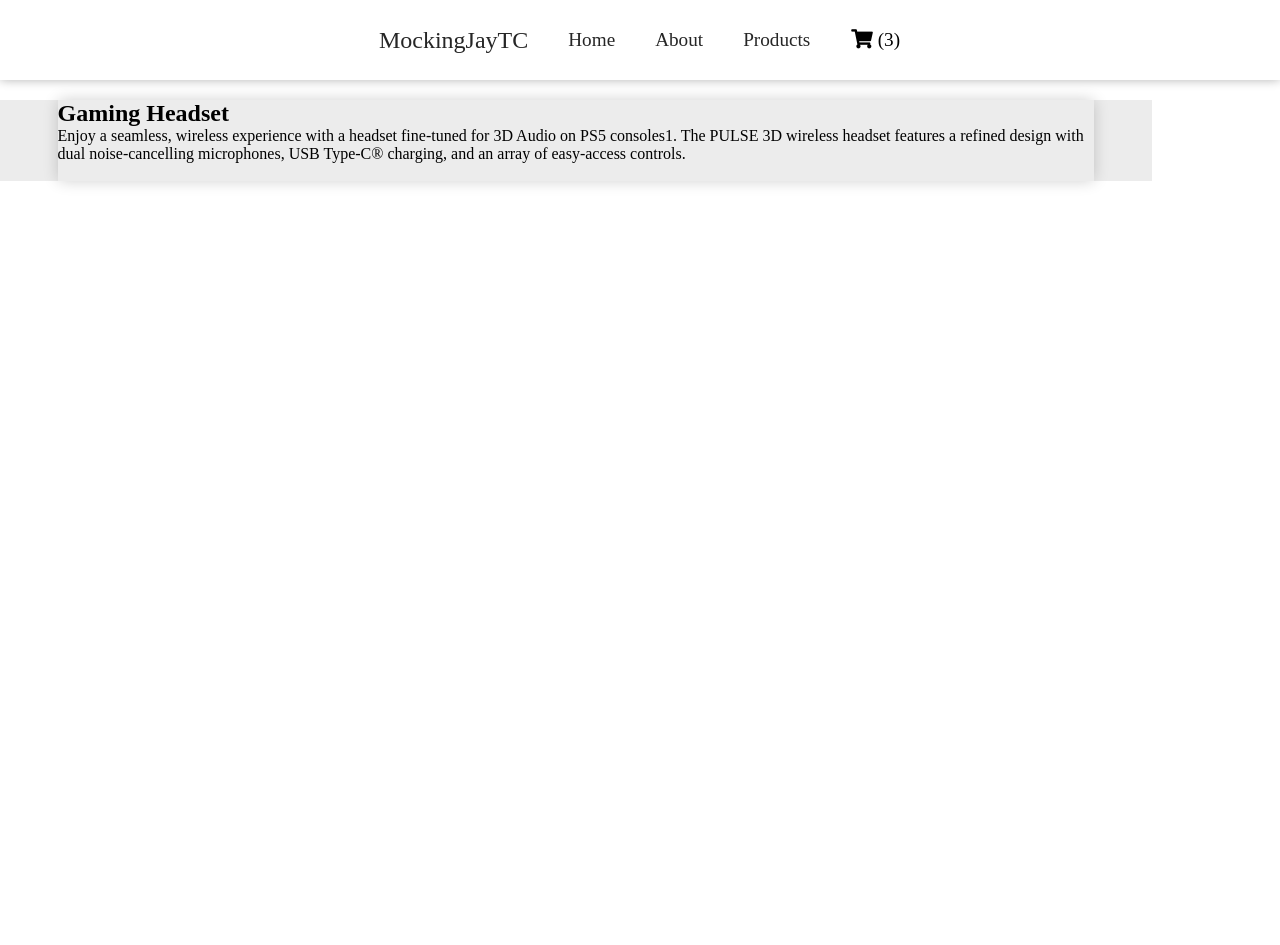
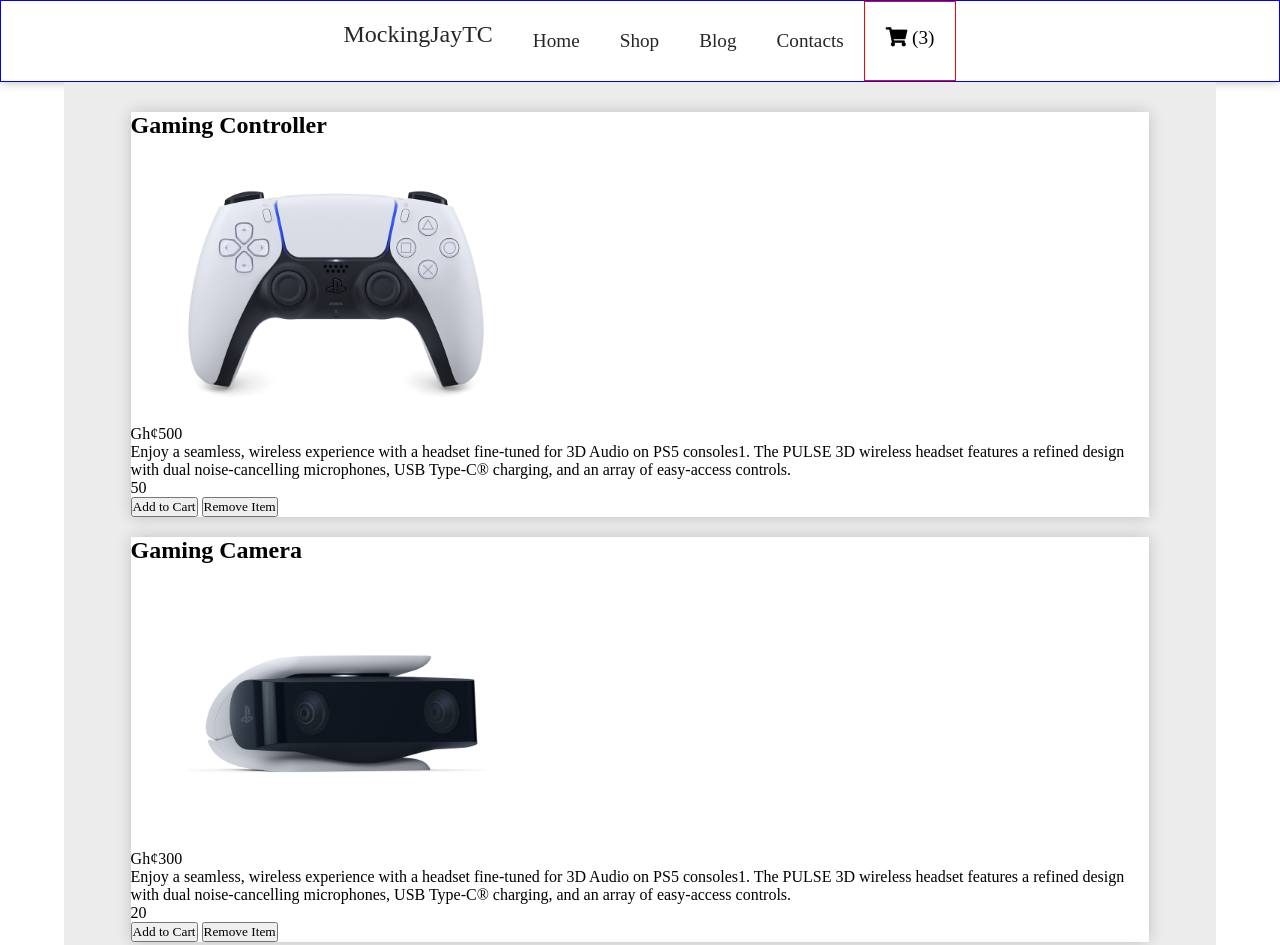
Before and after one commit to MockingJay-TC/JavaScript-ProductsPage, a plain HTML site: page index.html in a window 1280 px wide. Shown: the top 945 px of the page. Before the commit the page ends 800 px from the top, so only its background shows below. Drawn offline with Linux system fonts and the light colour scheme.

Commit message:
major changes

```diff
--- a/css/style.css
+++ b/css/style.css
@@ -4,42 +4,49 @@
   list-style: none;
   box-sizing: border-box;
   font-family: Fira Code;
-  align-items: center;
-  justify-content: center;
 }
+
 #root {
   width: 100vw;
 }
 
-.navbar{
+.navbar {
   display: flex;
   background-color: #ffffff;
-  align-items: center;
+  justify-content: center;
   box-shadow: 0px 0px 10px 0.1px rgba(0, 0, 0, 0.3);
   color: #262626;
-  z-index: 2
+  z-index: 10;
+  border: 1px solid blue;
 }
-.navbar h2{
+.navbar h2 {
   padding: 20px;
   font-size: 1.5rem;
   cursor: pointer;
   color: 0px 0px 10px 0.1px;
   font-weight: 500;
 }
-.navbar ul{
+.navbar ul {
   display: flex;
   line-height: 40px;
   text-align: right;
   align-items: right;
   justify-content: right;
 }
-.navbar ul li{
+.navbar ul li {
   padding: 20px;
   font-size: 1.2rem;
   text-align: right;
   align-items: right;
   justify-content: right;
   cursor: pointer;
+}
+.cart {
+  align-items: right;
+  justify-content: right;
+  border: 1px solid red;
+  text-align: end;
+  /* align-self: end; */
 }
 .click {
   outline: none;
@@ -50,18 +57,22 @@
   line-height: 30px;
   border: 1px solid white;
 }
-.click:hover{
+.click:hover {
   border: 1px solid black;
 }
-.container{
+.container {
   width: 90%;
-  margin: ;
+  margin: auto;
   background: #ececec;
-  /* border: 3px solid red; */
+  border: 10px solid #ececec;
 }
-.card{
+.card {
   margin: 20px auto;
+  background: #fff;
   /* border: 3px solid green;  */
   width: 90%;
   box-shadow: 0px 0px 15px 0.3px rgba(0, 0, 0, 0.2);
 }
+.imageurl {
+  width: 300px;
+}
--- a/index.html
+++ b/index.html
@@ -15,8 +15,8 @@
     <div id="root">
         <!-- ***********************************Insert Code with JavaScript***************************************** -->
     </div>
+    <script src="js/ProductClass.js"></script>
     <script src="js/script.js"></script>
-    <script src="js/app.js"></script>
 </body>
 
 </html>
--- /dev/null
+++ b/js/ProductClass.js
@@ -0,0 +1,34 @@
+class Product {
+    constructor(title, price, stock, description, imageUrl) {
+        this.title = title;
+        this.price = price;
+        this.stock = stock;
+        this.description = description;
+        this.imageUrl = imageUrl;
+
+    }
+    renderProduct(){
+        let card = document.createElement('div');
+        card.className = 'card';
+        card.innerHTML = `
+        <h2 class="title">${this.title}</h2>
+        <span>${this.price}</span>
+        <img class= "imageurl" src="${this.imageUrl}"></img>
+        <p>${this.description}</p>
+        <p>${this.stock}</p>
+        <button>Add to Cart</button>
+        <button>Remove Item</button>
+        `
+        return card;
+    }
+}
+const item1 = new Product("Gaming Controller","Gh¢500","50","Enjoy a seamless, wireless experience with a headset fine-tuned for 3D Audio on PS5 consoles1. The PULSE 3D wireless headset features a refined design with dual noise-cancelling microphones, USB Type-C® charging, and an array of easy-access controls.",
+    "img/controller.png");
+const item2 = new Product("Gaming Camera","Gh¢300","20","Enjoy a seamless, wireless experience with a headset fine-tuned for 3D Audio on PS5 consoles1. The PULSE 3D wireless headset features a refined design with dual noise-cancelling microphones, USB Type-C® charging, and an array of easy-access controls.",
+    "img/camera.jpeg");
+const item3 = new Product("Gaming Headset","Gh¢1200","5","Enjoy a seamless, wireless experience with a headset fine-tuned for 3D Audio on PS5 consoles1. The PULSE 3D wireless headset features a refined design with dual noise-cancelling microphones, USB Type-C® charging, and an array of easy-access controls.",
+    "img/headset.png");
+const item4 = new Product("PS5","Gh¢6000","10","Enjoy a seamless, wireless experience with a headset fine-tuned for 3D Audio on PS5 consoles1. The PULSE 3D wireless headset features a refined design with dual noise-cancelling microphones, USB Type-C® charging, and an array of easy-access controls.",
+    "img/ps5.png");
+
+const items = [item1,item2,item3,item4];
--- a/js/app.js
+++ /dev/null
@@ -1,15 +0,0 @@
-class Products {
-    constructor(title, price, stock, description, imageUrl) {
-        this.title = title;
-        this.price = price;
-        this.stock - stock;
-        this.description = description;
-        this.imageUrl = imageUrl;
-
-    }
-
-}
-
-class Item extends Products {
-
-}
--- a/js/script.js
+++ b/js/script.js
@@ -2,34 +2,25 @@
 let scaffold = document.getElementById("root");
 let navbar = document.createElement("div");
 let container = document.createElement("div");
-let card = document.createElement('div');
-let title = document.createElement("h2");
-let price = document.createElement("h4");
-let stock = document.createElement("h4");
-let description = document.createElement("p");
-let imageUrl = document.createElement("img");
-let btnElement = document.createElement("a");
 let cart = document.createElement("div");
+
+function clickMe(){
+    console.log("clicked");}
+
 
 // The ClassName property gets and sets the value of the class attribute of the specified element
 navbar.className = "navbar";
 container.className = "container";
-title.className = "title";
-price.className = "price";
-stock.className = "stock";
-description.className = "description";
-imageUrl.className = "imageurl";
-btnElement.className = "button";
 cart.className = "cart";
-card.className = 'card';
 
 // creating navbar
 let heading = document.createElement("h2");
 heading.innerText = "MockingJayTC";
 let navigation = document.createElement("ul");
 navigation.innerHTML = `<li>Home</li>
-                        <li>About</li>
-                        <li>Products</li>
+                        <li>Shop</li>
+                        <li>Blog</li>
+                        <li>Contacts</li>
                         `;
 cart.innerHTML = `
                     <button class="click">
@@ -38,13 +29,9 @@ cart.innerHTML = `
                     </button>
                     `;
 
-// Container
-title.innerText = "Gaming Headset";
-description.innerText = "Enjoy a seamless, wireless experience with a headset fine-tuned for 3D Audio on PS5 consoles1. The PULSE 3D wireless headset features a refined design with dual noise-cancelling microphones, USB Type-C® charging, and an array of easy-access controls."
-
-card.append(title, price, stock, description, imageUrl, btnElement);
-
-container.append(card);
-
 navbar.append(heading, navigation, cart);
 scaffold.append(navbar, container);
+
+items.map(myItem => {
+    container.append(myItem.renderProduct());
+})
```
